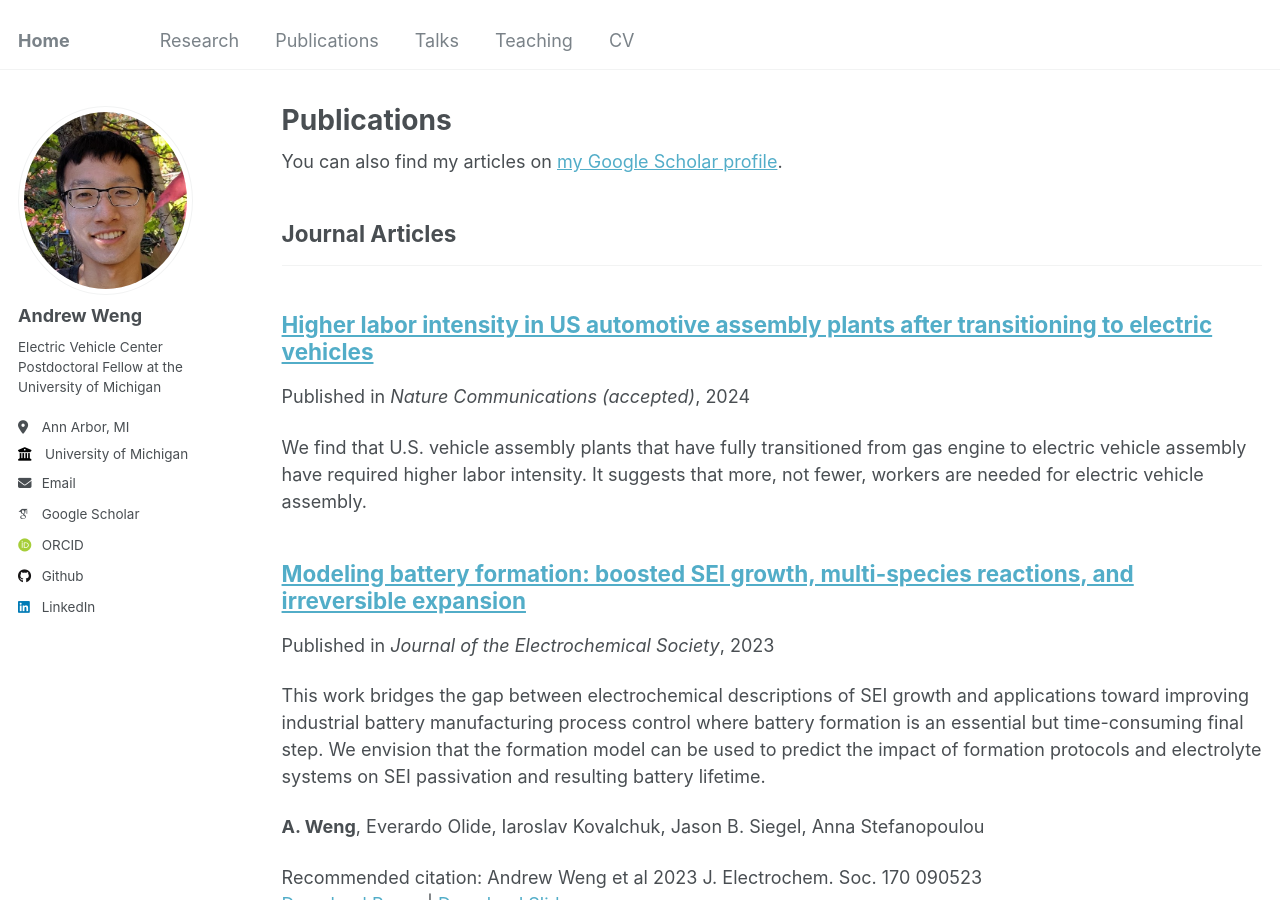
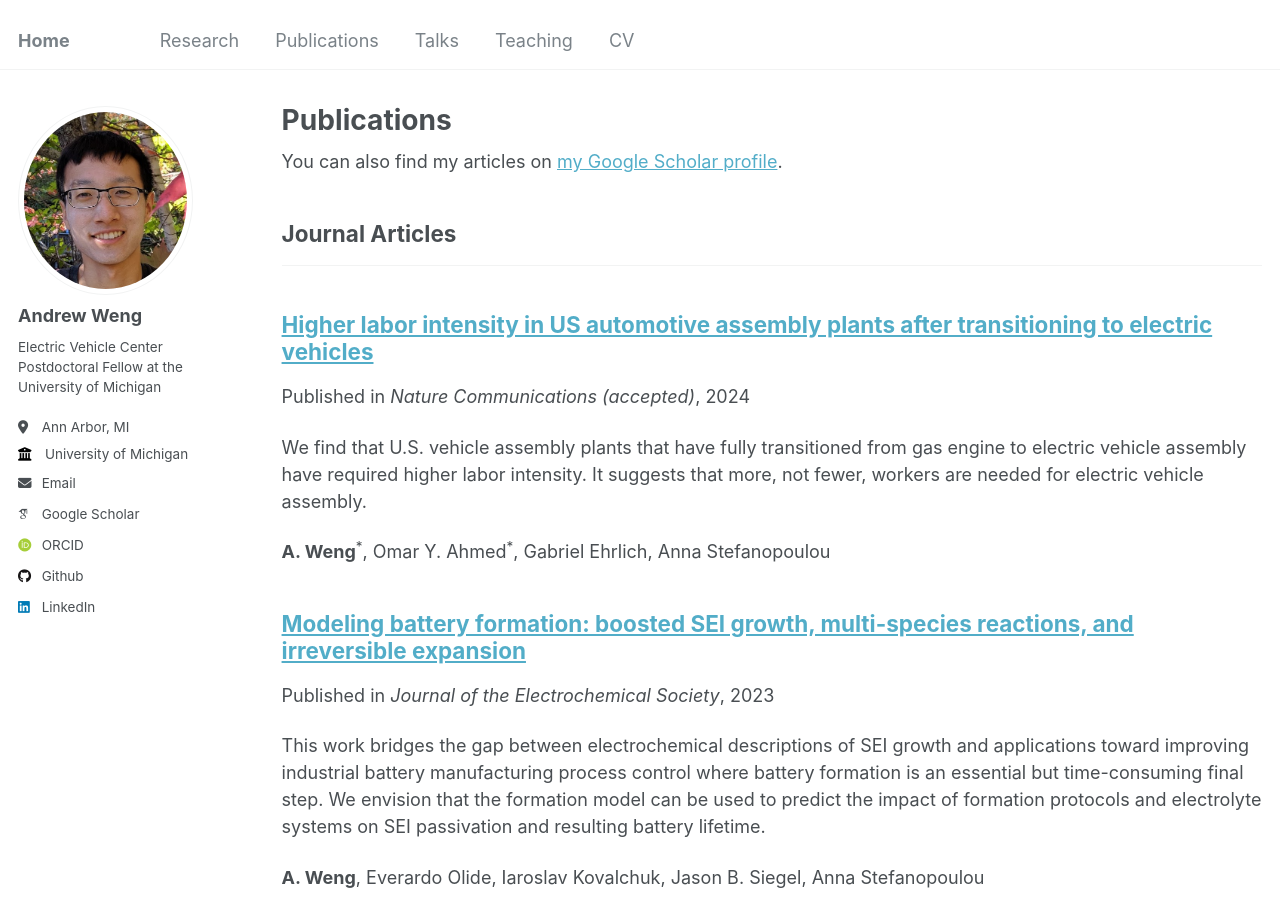
Before and after one commit to wengandrew/wengandrew.github.io, a Jekyll site: the page built from _pages/publications.html, in a window 1280 px wide and 900 px high. Built offline with Jekyll 4.4.1, drawn with Linux system fonts in a browser that asks for light colours; some web fonts are replaced.

Commit message:
Update authors

```diff
--- a/_publications/2024-09-01-ev-jobs.md
+++ b/_publications/2024-09-01-ev-jobs.md
@@ -6,6 +6,7 @@ permalink: /publication/2024-09-01-ev-jobs
 excerpt: 'We find that U.S. vehicle assembly plants that have fully transitioned from gas engine to electric vehicle assembly have required higher labor intensity. It suggests that more, not fewer, workers are needed for electric vehicle assembly.'
 date: 2024-09-01
 venue: 'Nature Communications (accepted)'
+authors: '<b>A. Weng</b><sup>*</sup>, Omar Y. Ahmed<sup>*</sup>, Gabriel Ehrlich, Anna Stefanopoulou'
 # slidesurl: 'http://academicpages.github.io/files/slides3.pdf'
 # paperurl: 'http://academicpages.github.io/files/paper3.pdf'
 # citation: 'Weng, A., Ahmed, O., Ehrlich, G. et al. Higher labor intensity in US automotive assembly plants after transitioning to electric vehicles. <i>Nat Commun</i> (2024)'
```
